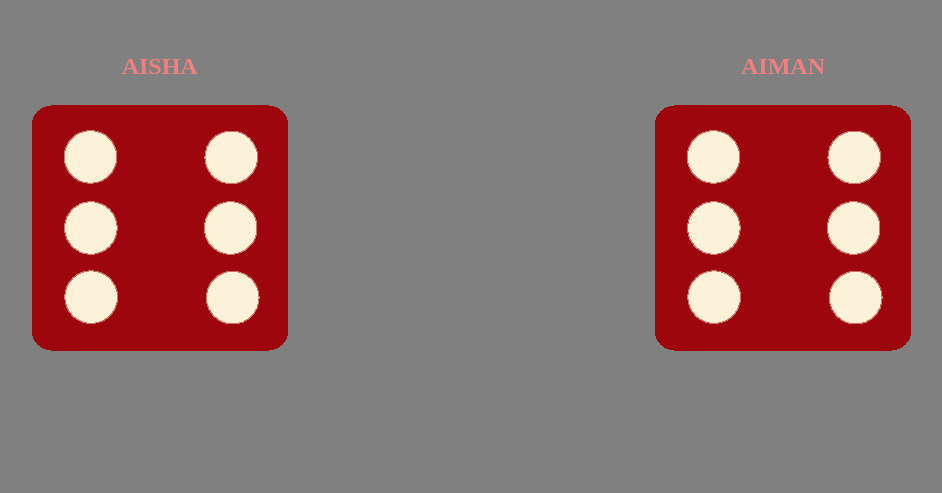
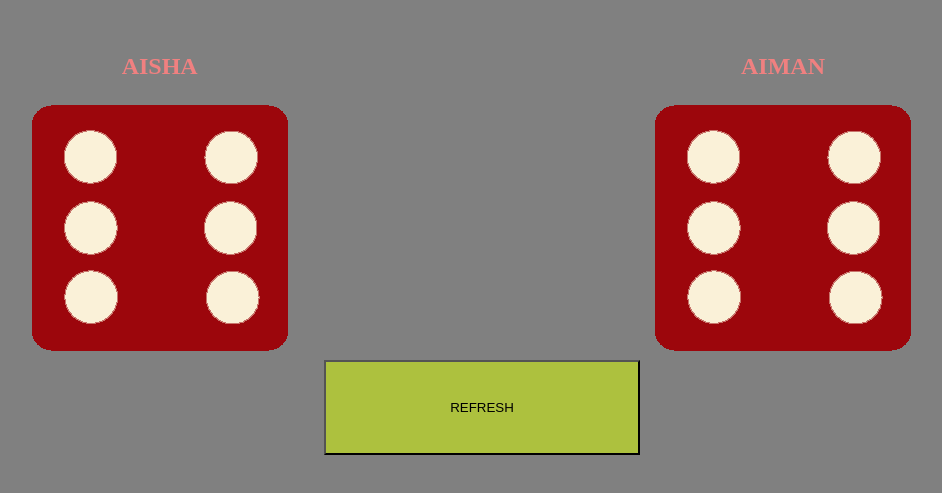
Before and after one commit to Asifrizwan6989/diceForAiman-Aisha, a plain HTML site: page index.html in a window 1280 px wide. Shown: the part 165-658 px from the top of the page, without its empty margins (158-1100 px from the left). Drawn offline with Linux system fonts and the light colour scheme.

Commit message:
added refresh button
Please find

```diff
--- a/index.html
+++ b/index.html
@@ -1,7 +1,7 @@
 <!DOCTYPE html>
 <html>
     <head>
-        <title></title>
+        <title>👦 Aiman & Aisha  👧</title>
     </head>
     <body style="background-color: gray;">
         <h1 style="text-align: center;color:lightcoral;font-size: 5em;">Refresh ME</h1>
@@ -18,7 +18,11 @@
         <h2 style="color:lightcoral;">AIMAN</h2>
             <img id="player2" src="./images/dice6.png"/>
         </div>
-
+<div style="text-align: center;">
+        <button style="    width: 25%;
+        height: 54%;
+        background-color:#d5fb0587;padding: 3%;" onclick="window.location.reload()">REFRESH</button>
+</div>
         <script src="index.js"></script>
     </body>
 </html>
```
